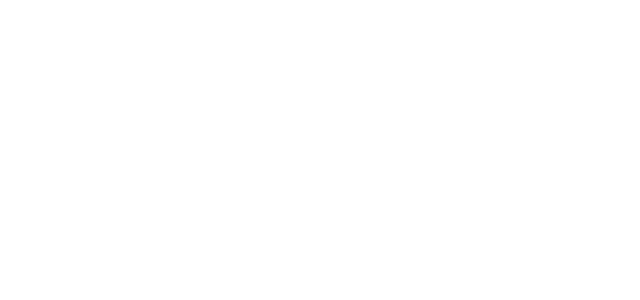
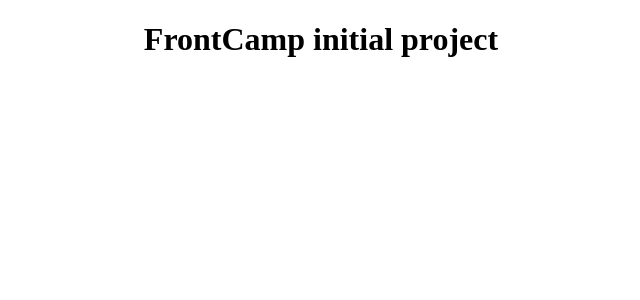
Before and after one commit to stepanlyalkovski/blogApp, a React app in the folder FrontCamp.blogApp.client/: page / in a window 1280 px wide. Shown: the top 300 px of the page, without its empty margins (319-959 px from the left). Built offline with nearby package versions, Linux system fonts and the light colour scheme.

Commit message:
add app.jsx

```diff
--- a/FrontCamp.blogApp.client/src/components/App.jsx
+++ b/FrontCamp.blogApp.client/src/components/App.jsx
@@ -3,8 +3,10 @@
 export default class App extends React.Component {
   render() {
 
+    const testTitle = () => 'FrontCamp initial project';
     return (
       <div style={{textAlign: 'center'}}>
+        <h1>{testTitle()}</h1>
       </div>);
   }
 }
```
